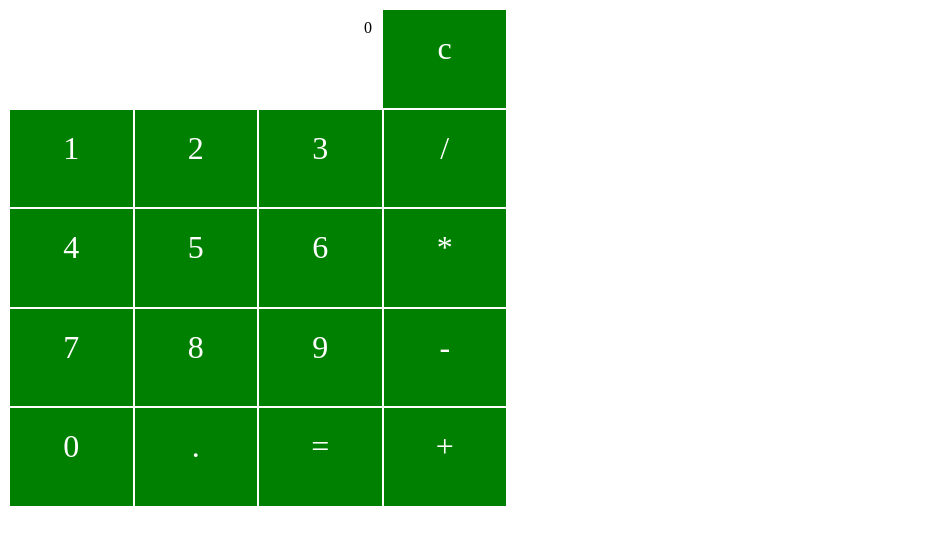
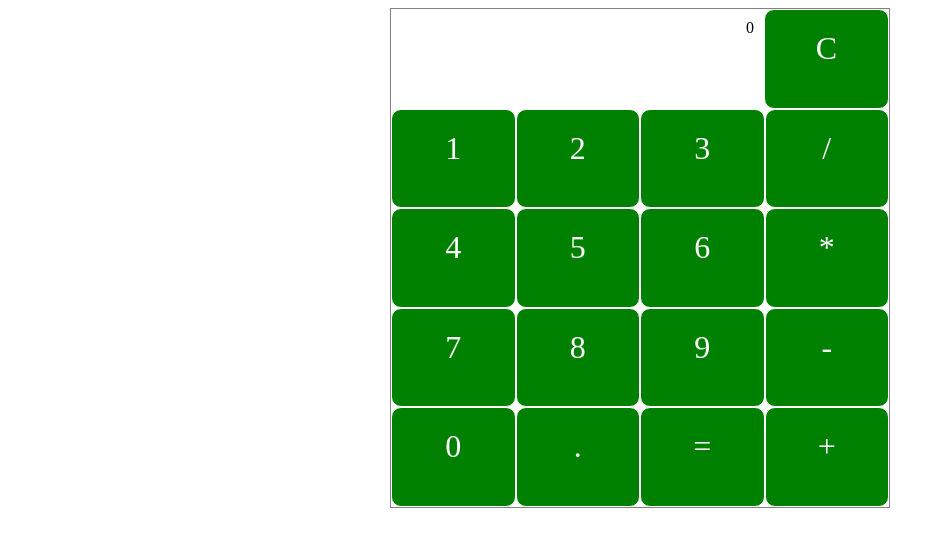
Before and after one commit to Ardit-K/odin-calc, a plain HTML site: page index.html in a window 1280 px wide. Shown: the whole page, without its empty margins (0-943 px from the left). Drawn offline with Linux system fonts and the light colour scheme.

Commit message:
feat(index.html/css) Added Rounded Corners

```diff
--- a/index.css
+++ b/index.css
@@ -1,9 +1,10 @@
 .container{
     display: block;
+    justify-self: center;
     width: 500px;
     height: 500px;
     box-sizing: border-box;
-    border: 1px solid white;
+    border: 1px solid grey;
 }
 .row{
     display: flex;
@@ -26,6 +27,7 @@
     font-size:xx-large;
     background-color: green;
     padding-top: 20px;
+    border-radius: 10px;
 }
 .calcs{
     flex: 1;
--- a/index.html
+++ b/index.html
@@ -4,13 +4,13 @@
     <meta charset="UTF-8">
     <meta name="viewport" content="width=device-width, initial-scale=1.0">
     <link rel="stylesheet" href="index.css">
-    <title>Document</title>
+    <title>Odin-Calculator</title>
 </head>
 <body>
     <div class="container">
         <div class="row">
             <div class="calcs">0</div>
-            <div class="box">c</div>
+            <div class="box">C</div>
         </div>
         <div class="row">
             <div class="box">1</div>
```
